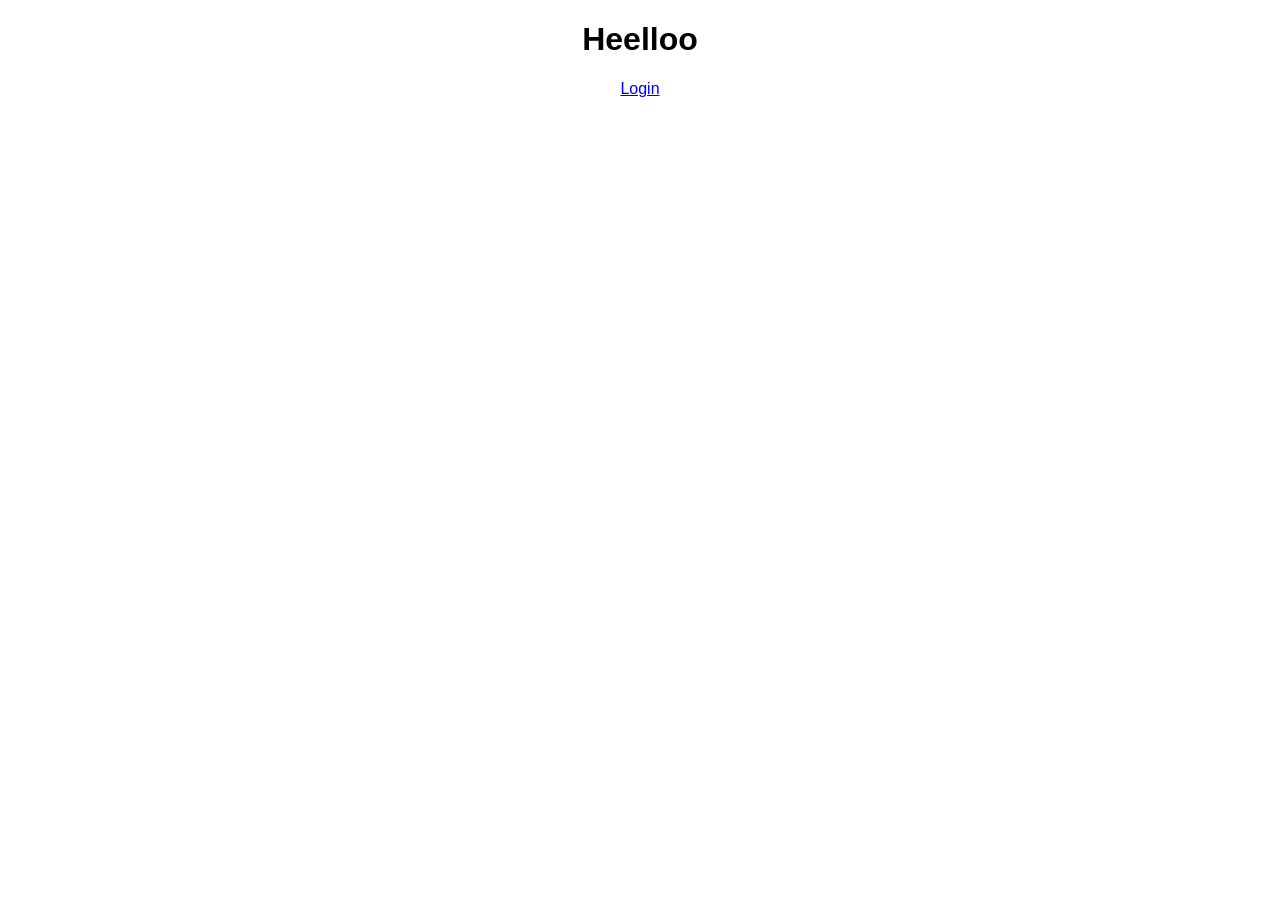
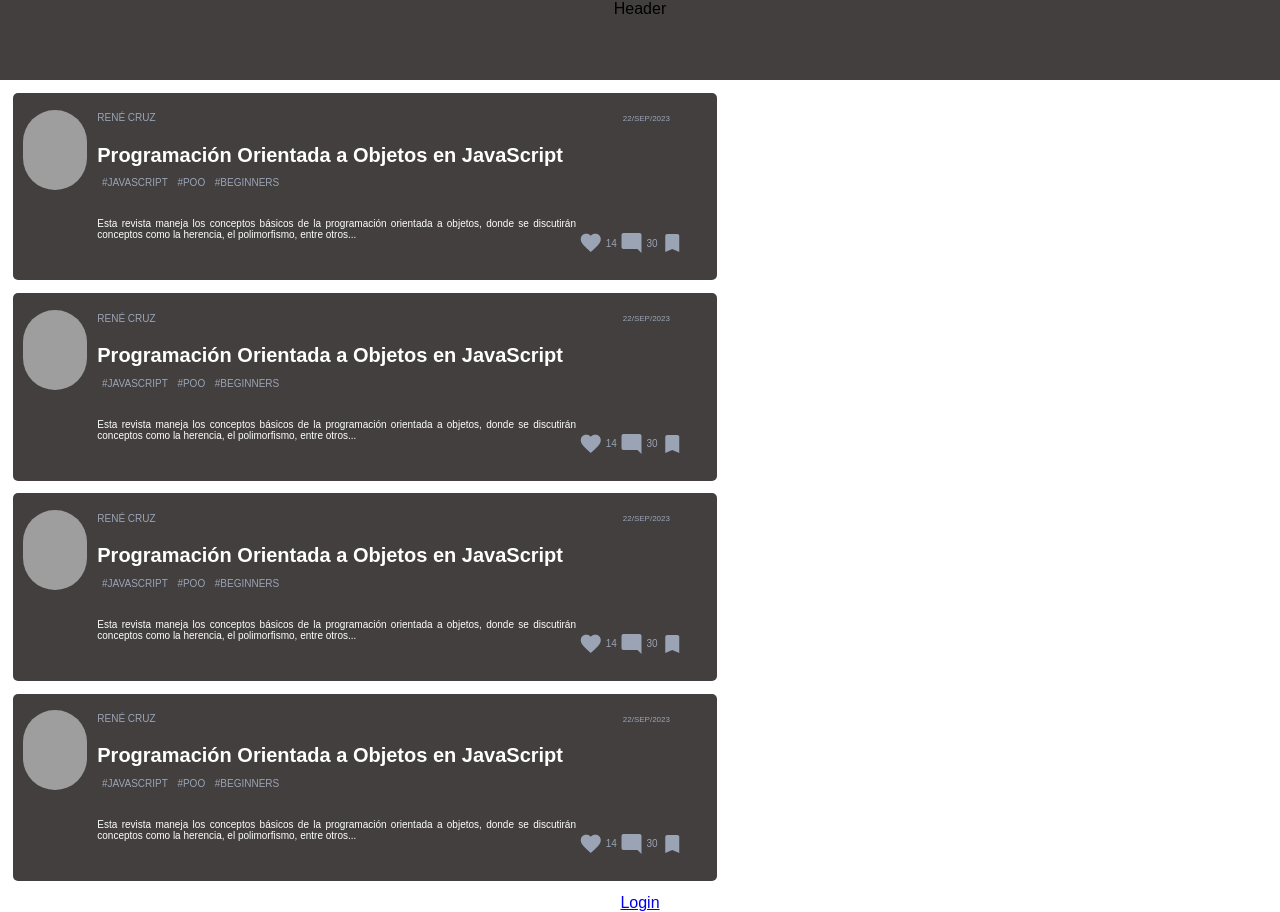
Before and after one commit to Rene-Mayhrem/news-website, a React (Create React App) app: page / in a window 1280 px wide. Before the commit the page ends 800 px from the top, so only its background shows below. Built offline with nearby package versions, Linux system fonts and the light colour scheme; grey boxes are pictures that could not be loaded.

Commit message:
Adding Element and Header components for home section

```diff
--- a/src/layout/Home.jsx
+++ b/src/layout/Home.jsx
@@ -1,10 +1,17 @@
 import React from 'react'
 import { Link } from 'react-router-dom'
+import User from '../components/User'
+import Header from '../components/Header'
+import Element from '../components/Element'
 
 export default function Home() {
   return (
     <div>
-      <h1>Heelloo</h1>
+      <Header></Header>
+      <Element></Element>
+      <Element></Element>
+      <Element></Element>
+      <Element></Element>
       <Link to="/login">Login</Link>
     </div>
   )
```
